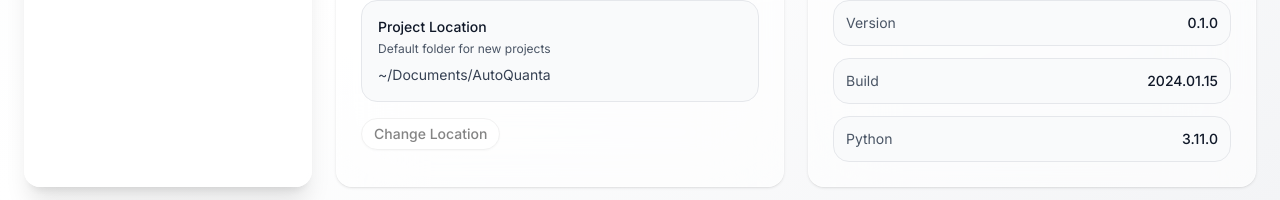
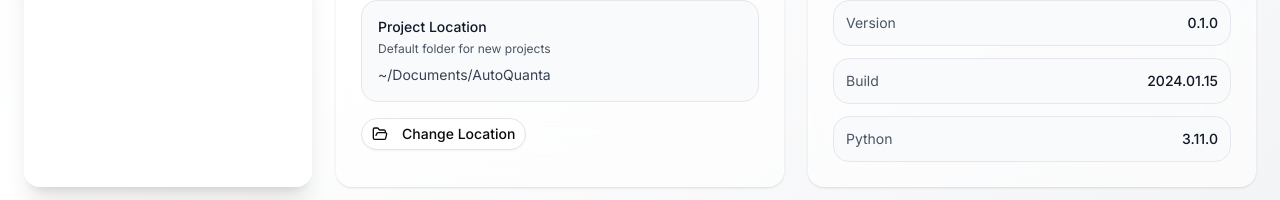
Before and after one commit to Sribhuvan-25/AutoQuanta, a Next.js app in the folder frontend/: page /settings in a window 1280 px wide. Shown: the part 635-835 px from the top of the page. Built offline with nearby package versions, Linux system fonts and the light colour scheme; no server answers.

Commit message:
Storage location in settings page

```diff
--- a/frontend/src/app/settings/page.tsx
+++ b/frontend/src/app/settings/page.tsx
@@ -1,11 +1,37 @@
 'use client';
 
-import React from 'react';
+import React, { useState, useEffect } from 'react';
 import { Button } from '@/components/ui/button';
-import { Settings, Shield, HardDrive, Cpu } from 'lucide-react';
+import { Settings, Shield, HardDrive, Cpu, FolderOpen } from 'lucide-react';
 import { AppLayout } from '@/components/layout/AppLayout';
+import { tauriAPI } from '@/lib/tauri';
 
 export default function SettingsPage() {
+  const [projectLocation, setProjectLocation] = useState<string>('~/Documents/AutoQuanta');
+
+  // Load saved project location from localStorage
+  useEffect(() => {
+    const savedLocation = localStorage.getItem('defaultProjectLocation');
+    if (savedLocation) {
+      setProjectLocation(savedLocation);
+    }
+  }, []);
+
+  const handleChangeLocation = async () => {
+    try {
+      const directory = await tauriAPI.selectDirectory();
+      if (directory) {
+        setProjectLocation(directory);
+        localStorage.setItem('defaultProjectLocation', directory);
+        // Show success message
+        alert(`Default project location updated to:\n${directory}`);
+      }
+    } catch (error) {
+      console.error('Failed to select directory:', error);
+      alert('Failed to change location. Please try again.');
+    }
+  };
+
   return (
     <AppLayout>
       <div className="space-y-8">
@@ -90,9 +116,10 @@ export default function SettingsPage() {
               <div className="p-4 bg-gray-50 rounded-xl border border-gray-200">
                 <p className="text-sm font-medium text-gray-900 mb-1">Project Location</p>
                 <p className="text-xs text-gray-600 mb-2">Default folder for new projects</p>
-                <p className="text-sm text-gray-700 font-mono">~/Documents/AutoQuanta</p>
+                <p className="text-sm text-gray-700 font-mono break-all">{projectLocation}</p>
               </div>
-              <Button variant="outline" size="sm" disabled className="rounded-xl">
+              <Button variant="outline" size="sm" onClick={handleChangeLocation} className="rounded-xl">
+                <FolderOpen className="h-4 w-4 mr-2" />
                 Change Location
               </Button>
             </div>
```
